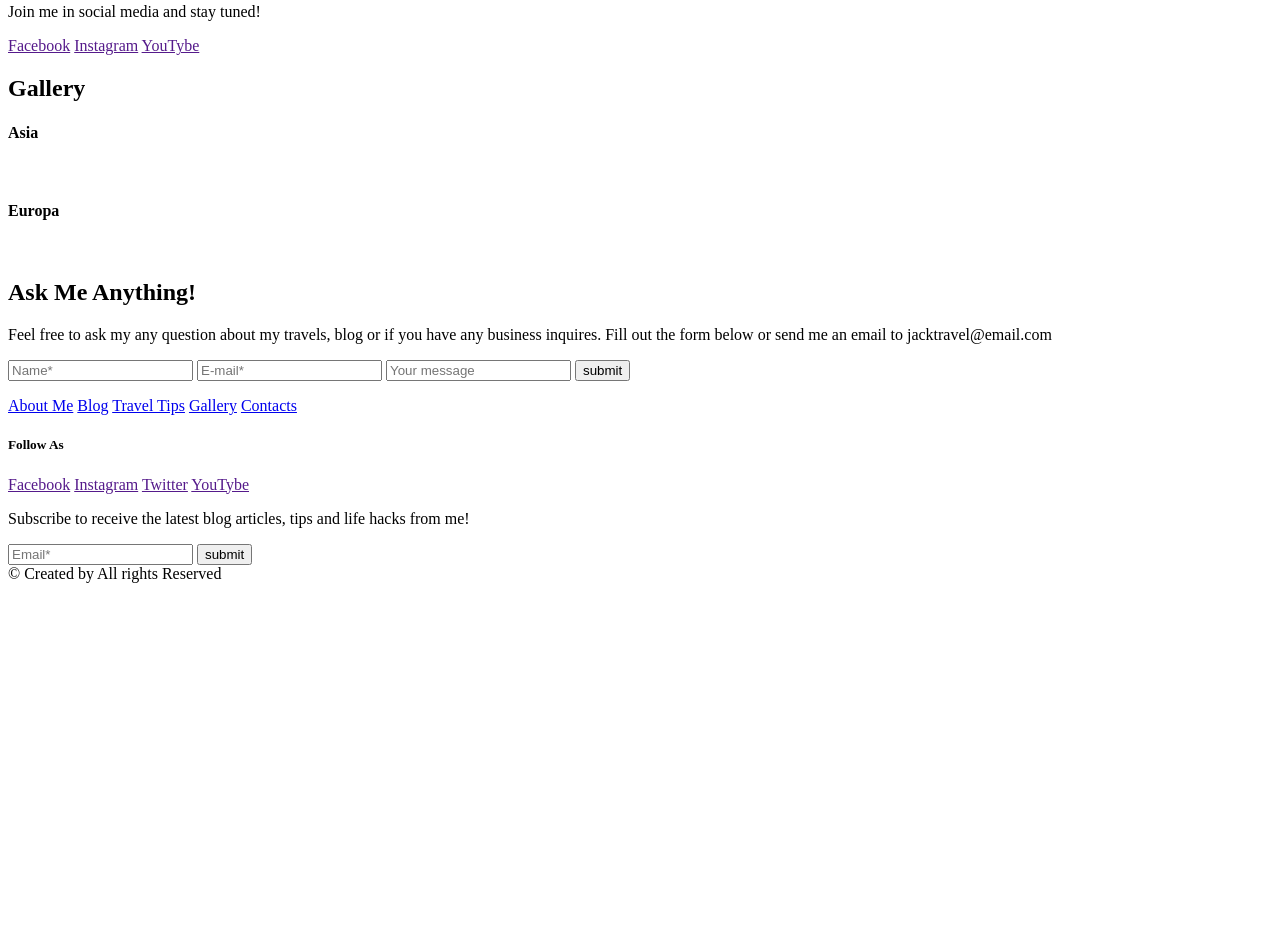
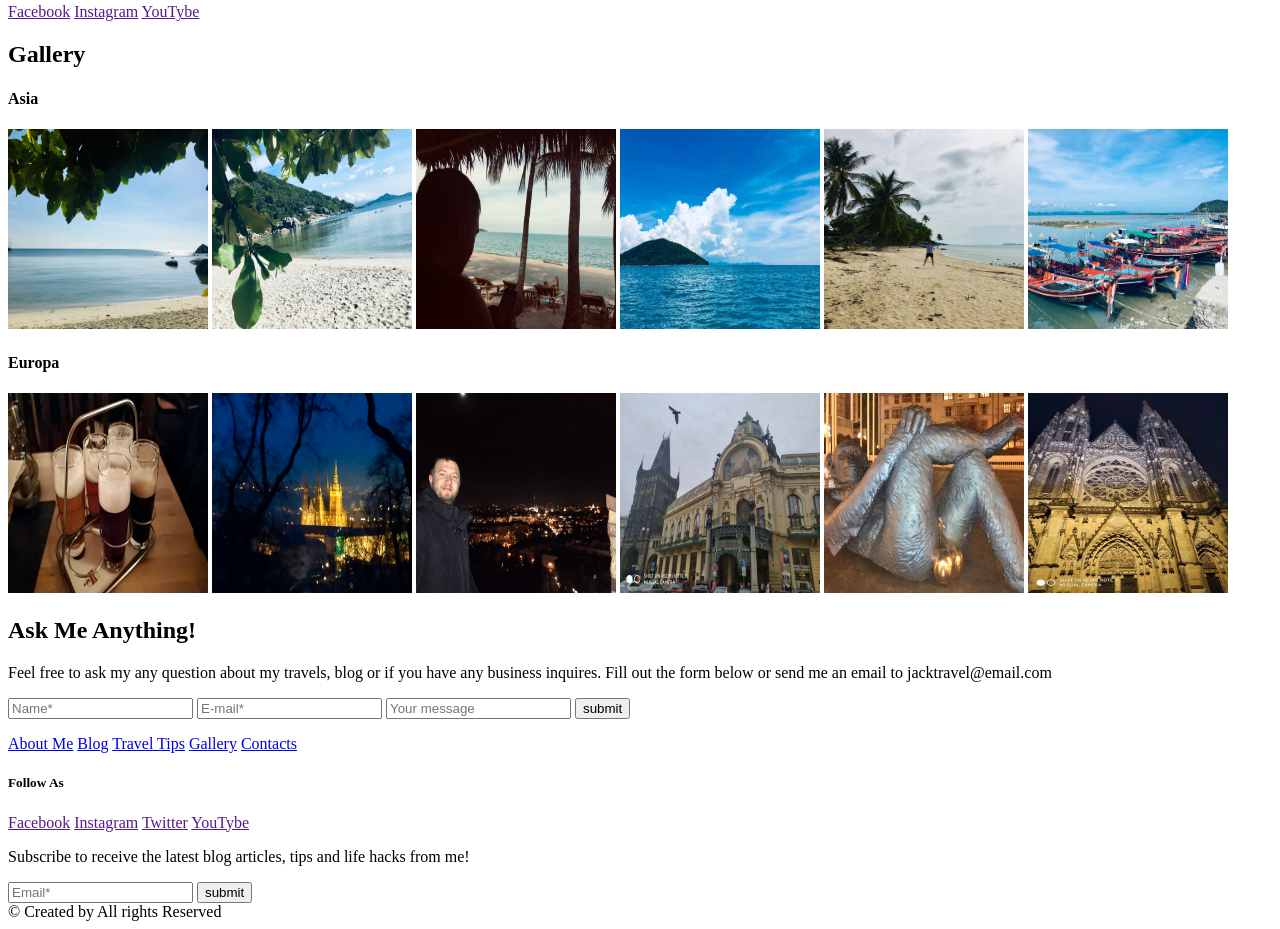
Before and after one commit to Har4enkoO/530-project, a plain HTML site: page index.html in a window 1280 px wide. Shown: the part 1700-2629 px from the top of the page. Before the commit the page ends 2291 px from the top, so only its background shows below. Drawn offline with Linux system fonts and the light colour scheme.

Commit message:
added links to parts of page

```diff
--- a/index.css
+++ b/index.css
@@ -13,3 +13,7 @@
   display: inline-block;
   border: 3px solid black;
 }
+.galleryPhoto {
+  width: 200px;
+  height: 200px;
+}
--- a/index.html
+++ b/index.html
@@ -93,18 +93,7 @@
           <h3>Want to see more?</h3>
           <div class="line"></div>
           <p>Subscribe to my Instagram: @alex_the_traveler</p>
-          <div class="instagramPhotos">
-            <img src="" alt="" />
-            <img src="" alt="" />
-            <img src="" alt="" />
-            <img src="" alt="" />
-            <img src="" alt="" />
-            <img src="" alt="" />
-            <img src="" alt="" />
-            <img src="" alt="" />
-            <img src="" alt="" />
-            <img src="" alt="" />
-          </div>
+          <div class="instagramPhotos"></div>
         </section>
         <section class="phrase">
           <p>
@@ -134,21 +123,45 @@
         <h2>Gallery</h2>
         <section class="Asia">
           <h4>Asia</h4>
-          <img src="" alt="" />
-          <img src="" alt="" />
-          <img src="" alt="" />
-          <img src="" alt="" />
-          <img src="" alt="" />
-          <img src="" alt="" />
+          <img
+            class="galleryPhoto"
+            src="img/Thailand/Thailand1.jpg"
+            alt="Thailand"
+          />
+          <img
+            class="galleryPhoto"
+            src="img/Thailand/Thailand2.jpg"
+            alt="Thailand"
+          />
+          <img
+            class="galleryPhoto"
+            src="img/Thailand/Thailand3.jpg"
+            alt="Thailand"
+          />
+          <img
+            class="galleryPhoto"
+            src="img/Thailand/Thailand4.jpg"
+            alt="Thailand"
+          />
+          <img
+            class="galleryPhoto"
+            src="img/Thailand/Thailand5.jpg"
+            alt="Thailand"
+          />
+          <img
+            class="galleryPhoto"
+            src="img/Thailand/Thailand6.jpg"
+            alt="Thailand"
+          />
         </section>
         <section class="Europa">
           <h4>Europa</h4>
-          <img src="" alt="" />
-          <img src="" alt="" />
-          <img src="" alt="" />
-          <img src="" alt="" />
-          <img src="" alt="" />
-          <img src="" alt="" />
+          <img class="galleryPhoto" src="img/Europa/Europa1.jpg" alt="" />
+          <img class="galleryPhoto" src="img/Europa/Europa2.jpg" alt="" />
+          <img class="galleryPhoto" src="img/Europa/Europa3.jpg" alt="" />
+          <img class="galleryPhoto" src="img/Europa/Europa4.jpg" alt="" />
+          <img class="galleryPhoto" src="img/Europa/Europa5.jpg" alt="" />
+          <img class="galleryPhoto" src="img/Europa/Europa6.jpg" alt="" />
         </section>
       </article>
       <article class="contactWithMe" id="contactWithMe">
```
Also changed, not shown: img/Europa/Europa1.jpg (added), img/Europa/Europa2.jpg (added), img/Europa/Europa3.jpg (added), img/Europa/Europa4.jpg (added), img/Europa/Europa5.jpg (added), img/Europa/Europa6.jpg (added), img/Thailand/Thailand1.jpg (added), img/Thailand/Thailand2.jpg (added), img/Thailand/Thailand3.jpg (added), img/Thailand/Thailand4.jpg (added), img/Thailand/Thailand5.jpg (added), img/Thailand/Thailand6.jpg (added).
